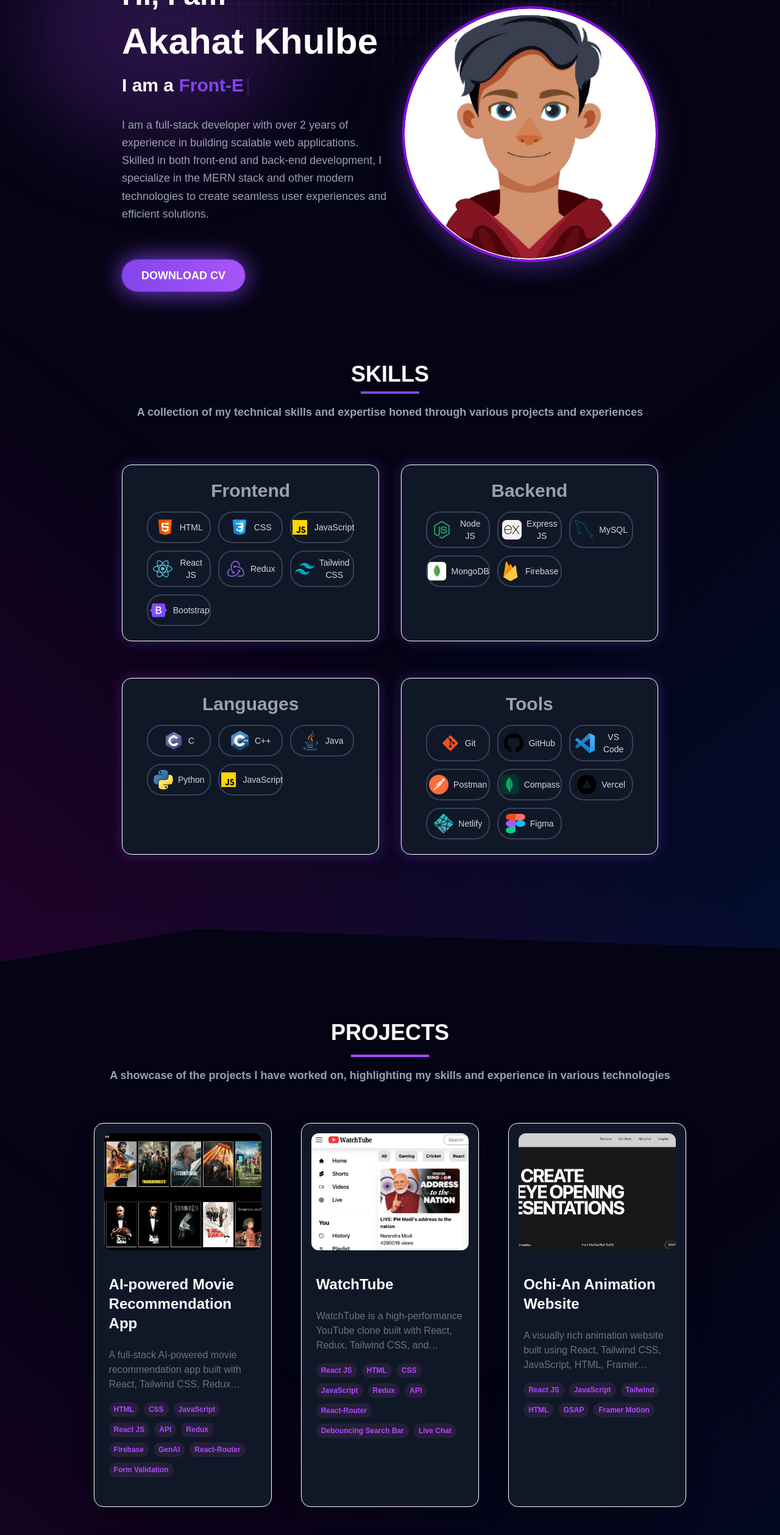
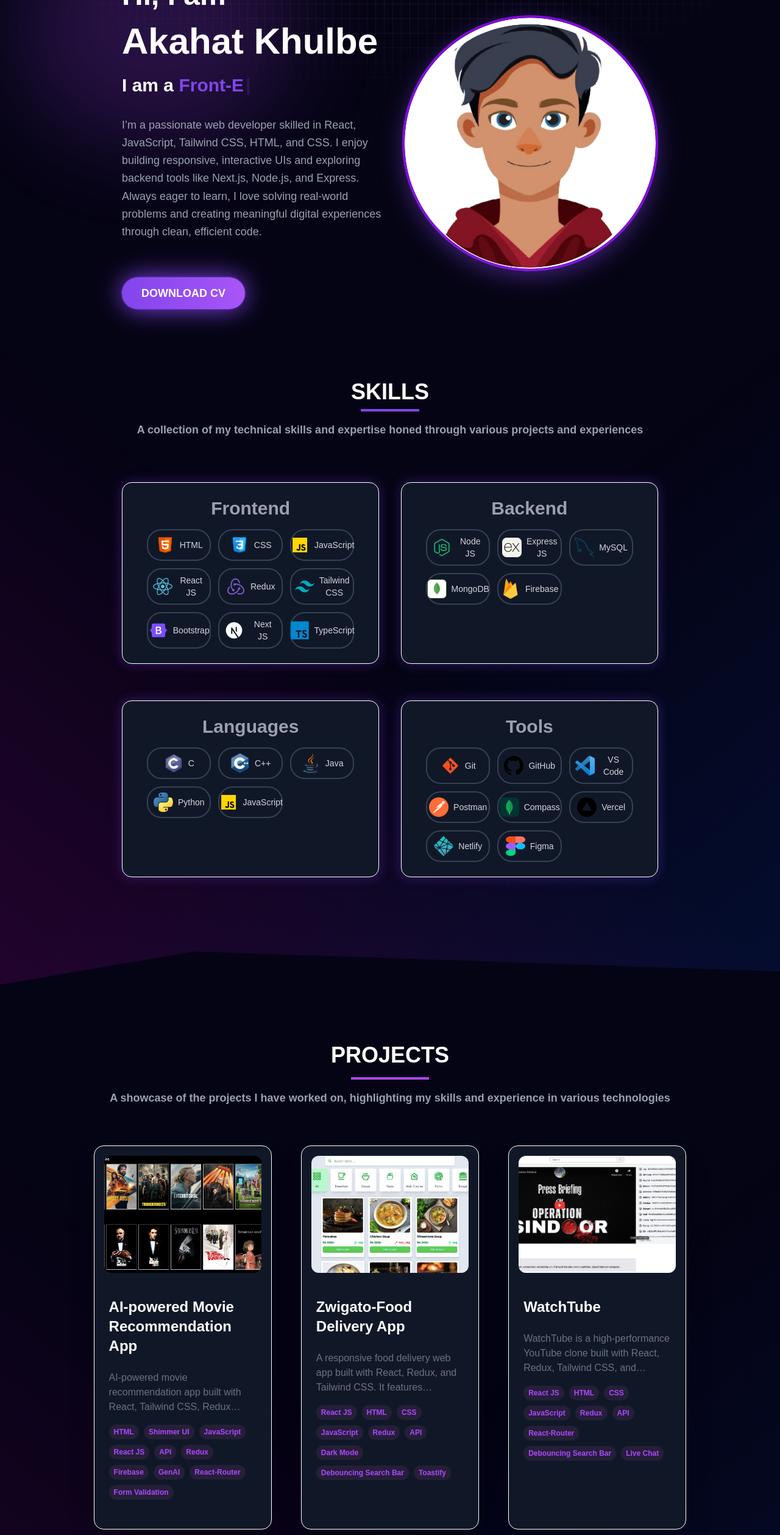
Before and after one commit to akshat-2502/My-Portfolio, a React (Vite) app: page / in a window 1280 px wide. Shown: the part 234-2752 px from the top of the page at 61% size. Built offline with nearby package versions, Linux system fonts and the light colour scheme.

Commit message:
bugs are fixed

```diff
--- a/src/components/About/About.jsx
+++ b/src/components/About/About.jsx
@@ -42,15 +42,16 @@ const About = () => {
           </h3>
           {/* About Me Paragraph */}
           <p className="text-base sm:text-lg md:text-lg text-gray-400 mb-10 mt-8 leading-relaxed">
-            I am a full-stack developer with over 2 years of experience in
-            building scalable web applications. Skilled in both front-end and
-            back-end development, I specialize in the MERN stack and other
-            modern technologies to create seamless user experiences and
-            efficient solutions.
+            I’m a passionate web developer skilled in React, JavaScript,
+            Tailwind CSS, HTML, and CSS. I enjoy building responsive,
+            interactive UIs and exploring backend tools like Next.js, Node.js,
+            and Express. Always eager to learn, I love solving real-world
+            problems and creating meaningful digital experiences through clean,
+            efficient code.
           </p>
           {/* Resume Button */}
           <a
-            href="https://drive.google.com/file/d/1NEUqcI4704QJ0R67W134trjZn0urDL9P/view?usp=sharing"
+            href="https://drive.google.com/file/d/1LhelgCEf5p3Fki5Vy5L1zBtNkgR1eVd9/view?usp=drive_link"
             target="_blank"
             rel="noopener noreferrer"
             className="inline-block text-white py-3 px-8 rounded-full mt-5 text-lg font-bold transition duration-300 transform hover:scale-105"
--- a/src/components/Navbar/Navbar.jsx
+++ b/src/components/Navbar/Navbar.jsx
@@ -85,7 +85,7 @@ const Navbar = () => {
             <FaGithub size={30} />
           </a>
           <a
-            href="#"
+            href="https://www.linkedin.com/in/akshat-khulbe-9490a0141/"
             target="_blank"
             rel="noopener noreferrer"
             className="text-gray-300 hover:text-[#0077B5] transition-all duration-500 transform hover:scale-130"
--- a/src/components/ProjectsName/Projects.jsx
+++ b/src/components/ProjectsName/Projects.jsx
@@ -66,9 +66,9 @@ const Work = () => {
 
       {/* Modal Container */}
       {selectedProject && (
-        <div className="fixed inset-0 z-50 flex items-center justify-center bg-black bg-opacity-90 p-4">
+        <div className="fixed top-10 inset-0 z-50 flex items-center justify-center bg-black bg-opacity-90 p-4">
           <div className="bg-gray-900 rounded-xl shadow-2xl lg:w-full w-[90%] max-w-md overflow-hidden relative">
-            <div className="flex justify-end p-4">
+            <div className="flex justify-end top-6 absolute right-5 ">
               <button
                 onClick={handleCloseModal}
                 className="text-white text-3xl font-bold hover:text-purple-500"
@@ -77,7 +77,7 @@ const Work = () => {
               </button>
             </div>
 
-            <div className="flex flex-col">
+            <div className="flex flex-col mt-10">
               <div className="w-[80%] relative left-1/2 -translate-x-1/2 top-0 flex justify-center bg-gray-900 px-4">
                 <img
                   src={selectedProject.image}
--- a/src/constants.js
+++ b/src/constants.js
@@ -46,6 +46,7 @@ import vpsLogo from "./assets/education_logo/vps_logo.png";
 // Project Section Logo's
 import githubdetLogo from "./assets/work_logo/netflix.png";
 import csprepLogo from "./assets/work_logo/watchtube.png";
+import zwigato from "./assets/work_logo/zwigato.png";
 import movierecLogo from "./assets/work_logo/movie_rec.png";
 import taskremLogo from "./assets/work_logo/task_rem.png";
 import npmLogo from "./assets/work_logo/npmLogo.png";
@@ -65,6 +66,8 @@ export const SkillsInfo = [
       { name: "Redux", logo: reduxLogo },
       { name: "Tailwind CSS", logo: tailwindcssLogo },
       { name: "Bootstrap", logo: bootstrapLogo },
+      { name: "Next JS", logo: nextjsLogo },
+      { name: "TypeScript", logo: typescriptLogo },
     ],
   },
   {
@@ -187,11 +190,11 @@ export const projects = [
     id: 0,
     title: "AI-powered Movie Recommendation App",
     description:
-      "A full-stack AI-powered movie recommendation app built with React, Tailwind CSS, Redux Toolkit, and Firebase Authentication. It integrates Google Gemini API to generate context-aware movie suggestions and dynamically renders trailers via embedded players within the app. Redux efficiently handles global state and asynchronous actions, while Firebase secures authentication workflows. The responsive UI ensures a seamless cross-device user experience.",
+      "AI-powered movie recommendation app built with React, Tailwind CSS, Redux Toolkit, and Firebase Authentication. It integrates Google Gemini API to generate context-aware movie suggestions and dynamically renders trailers via embedded players within the app. The responsive UI ensures a seamless cross-device user experience.",
     image: githubdetLogo,
     tags: [
       "HTML",
-      "CSS",
+      "Shimmer UI",
       "JavaScript",
       "React JS",
       "API",
@@ -206,6 +209,26 @@ export const projects = [
   },
   {
     id: 1,
+    title: "Zwigato-Food Delivery App",
+    description:
+      "A responsive food delivery web app built with React, Redux, and Tailwind CSS. It features category-based filtering, add-to-cart functionality, a dynamic cart sidebar, dark mode toggle, and toast notifications. The app offers smooth UI transitions and provides a seamless user experience for browsing and ordering food items.",
+    image: zwigato,
+    tags: [
+      "React JS",
+      "HTML",
+      "CSS",
+      "JavaScript",
+      "Redux",
+      "API",
+      "Dark Mode",
+      "Debouncing Search Bar",
+      "Toastify",
+    ],
+    github: "https://github.com/akshat-2502/Food-Delivery-React-and-Redux",
+    webapp: "https://food-delivery-react-and-redux.vercel.app/",
+  },
+  {
+    id: 2,
     title: "WatchTube",
     description:
       "WatchTube is a high-performance YouTube clone built with React, Redux, Tailwind CSS, and JavaScript. It integrates Google APIs to fetch and display video content, with a debounced search box that provides real-time suggestions via API calls. Features include an optimized live chat system, efficient state management with Redux, and a recursive nested comments section for threaded discussions.",
@@ -226,7 +249,7 @@ export const projects = [
   },
 
   {
-    id: 2,
+    id: 3,
     title: "Ochi-An Animation Website",
     description:
       "A visually rich animation website built using React, Tailwind CSS, JavaScript, HTML, Framer Motion, and GSAP. It features smooth, high-performance animations and interactive transitions for an immersive user experience. Framer Motion and GSAP power complex motion effects, while the responsive Tailwind layout ensures seamless performance across all devices. Designed for speed, elegance, and modern UI flow.",
@@ -243,7 +266,7 @@ export const projects = [
     webapp: "https://ochi-seven-eta.vercel.app/",
   },
   {
-    id: 3,
+    id: 4,
     title: "Portfolio Website",
     description:
       "A fully responsive, modern portfolio website built using React, JavaScript, Tailwind CSS, and React Router. It features smooth navigation, animated typing effects via React Typewriter, and interactive elements powered by Parallax Tilt for an engaging user experience. The UI is optimized for all devices, showcasing projects and skills with a clean, visually appealing, and dynamic design.",
@@ -261,14 +284,4 @@ export const projects = [
     github: "https://github.com/akshat-2502/My-Portfolio",
     webapp: "https://www.akshatportfolio.com/",
   },
-  {
-    id: 4,
-    title: "TODO-LIST",
-    description:
-      "A dynamic and responsive To-Do List application developed using React and JavaScript. It features real-time task addition, deletion, and status toggling with efficient component-based state management. Designed with a clean UI, the app ensures a seamless user experience and fast performance, making task organization simple and intuitive across all devices.",
-    image: taskremLogo,
-    tags: ["JavaScript", "Chrome Extension", "React", "HTML", "CSS"],
-    github: "https://github.com/akshat-2502/Practice",
-    webapp: "https://practice-seven-iota.vercel.app/",
-  },
 ];
```
Also changed, not shown: src/assets/work_logo/watchtube.png, src/assets/work_logo/zwigato.png (added).
